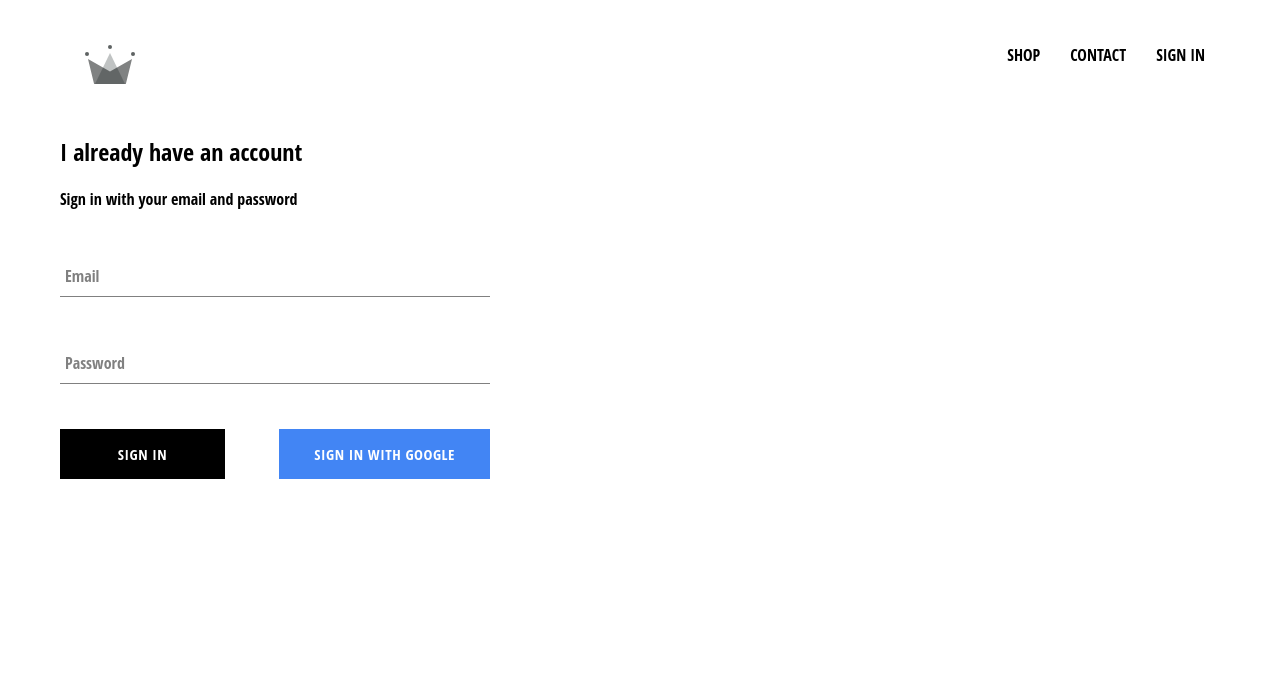
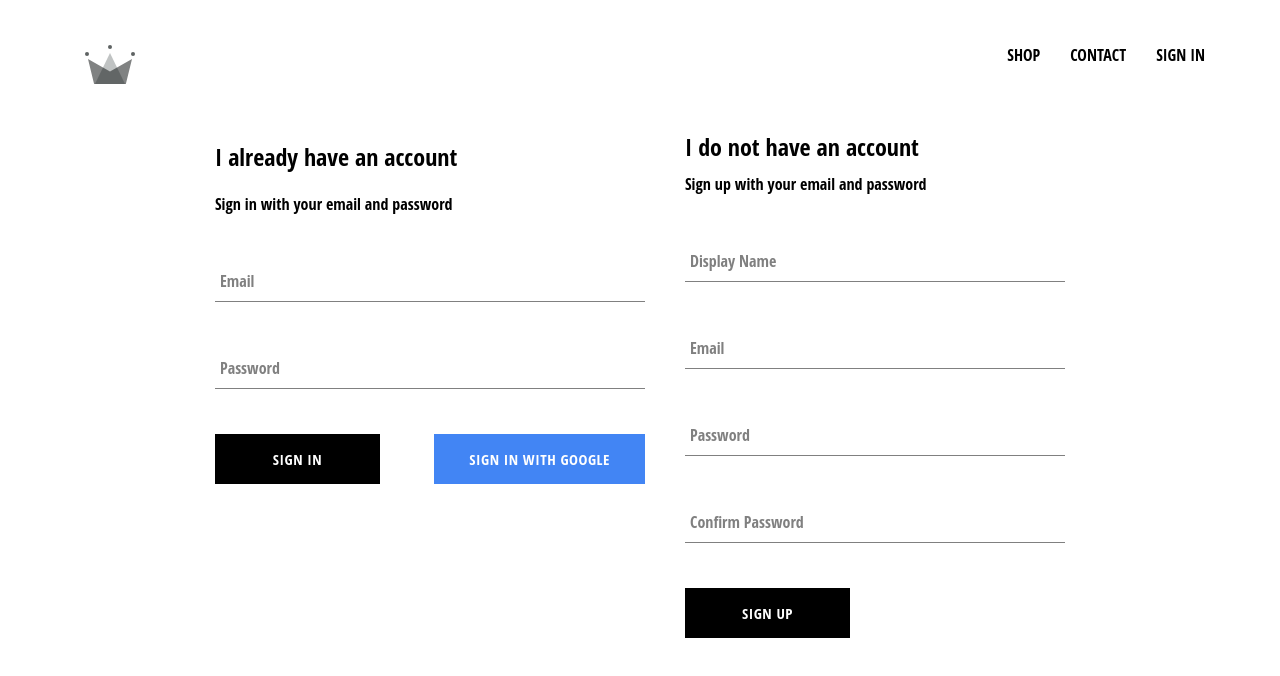
Before and after one commit to yaddamaster/crwn-clothing, a React (Create React App) app: page /signin in a window 1280 px wide. Shown: the top 676 px of the page. Built offline with nearby package versions, Linux system fonts and the light colour scheme; no server answers.

Commit message:
implemented firebase utils, included ability to store authenticated users into our firestore database

```diff
--- a/src/App.js
+++ b/src/App.js
@@ -5,7 +5,7 @@
 import ShopPage from './pages/shop/shop.component';
 import SignInAndSignUpPage from './pages/sign-in-and-sign-up/sign-in-and-sign-up.component';
 import Header from './components/header/header-component';
-import { auth } from './firebase/firebase.utils';
+import { auth, createUserProfileDocument } from './firebase/firebase.utils';
 
 class App extends React.Component {
   constructor() {
@@ -16,18 +16,28 @@
     }
   }
 
+  unsubscribeFromAuth = null;
+
   componentDidMount(){
-      this.unsubscribeFromAuth = auth.onAuthStateChanged(user =>
-        {
-          this.setState(
-            {
-              currentUser: user
-            }
-          );
+    this.unsubscribeFromAuth = auth.onAuthStateChanged(async userAuth => {
+      if (userAuth) {
+        const userRef = await createUserProfileDocument(userAuth);
 
-          console.log(user);
+        userRef.onSnapshot(snapShot => {
+          this.setState({
+              currentUser: {
+                id: snapShot.id,
+                ...snapShot.data()
+              }
+          }, () => {
+            console.log(this.state);
+            })
+        });
       }
-    )
+      else{
+        this.setState({currentUser: userAuth});
+      }
+    });
   }
 
   componentWillUnmount() {
--- /dev/null
+++ b/src/components/sign-up/sign-up.component.jsx
@@ -0,0 +1,102 @@
+import React from 'react';
+
+import FormInput from '../form-input/form-input.component';
+import CustomButton from '../custom-button/custom-button.component';
+
+import { auth, createUserProfileDocument } from '../../firebase/firebase.utils';
+
+import './sign-up.styles.scss';
+
+class SignUp extends React.Component {
+    constructor() {
+        super();
+
+        this.state = {
+            displayName: '',
+            email: '',
+            password: '',
+            confirmPassword: ''
+        }
+    }
+
+    handleSubmit = async event => {
+        event.preventDefault();
+
+        const { displayName, email, password, confirmPassword } = this.state;
+
+        if (password != confirmPassword) {
+            alert("passwords don't match");
+            return;
+        }
+
+        try {
+
+            const { user} = await auth.createUserWithEmailAndPassword(email, password);
+
+            await createUserProfileDocument(user, { displayName });
+
+            this.setState({
+                displayName: '',
+                email: '',
+                password: '',
+                confirmPassword: ''
+            })
+        } catch (error) {
+
+        }
+    };
+
+    handleChange = event => {
+        const { name, value} = event.target;
+
+        this.setState({ [name]: value });
+    }
+
+    render() {
+        const { displayName, email, password, confirmPassword } = this.state;
+
+        return(
+            <div className='sign-up'>
+                <h2 className='title'>I do not have an account</h2>
+                <span>Sign up with your email and password</span>
+                <form className='sign-up-=form' onSubmit={this.handleSubmit}>
+                    <FormInput
+                        type='text'
+                        name='displayName'
+                        value={displayName}
+                        onChange={this.handleChange}
+                        label='Display Name'
+                        required
+                    />
+                    <FormInput
+                        type='email'
+                        name='email'
+                        value={email}
+                        onChange={this.handleChange}
+                        label='Email'
+                        required
+                    />
+                    <FormInput
+                        type='password'
+                        name='password'
+                        value={password}
+                        onChange={this.handleChange}
+                        label='Password'
+                        required
+                    />
+                    <FormInput
+                        type='password'
+                        name='confirmPassword'
+                        value={confirmPassword}
+                        onChange={this.handleChange}
+                        label='Confirm Password'
+                        required
+                    />
+                    <CustomButton type='submit'>SIGN UP</CustomButton>
+                </form>
+            </div>
+        )
+    }
+}
+
+export default SignUp;
--- /dev/null
+++ b/src/components/sign-up/sign-up.styles.scss
@@ -0,0 +1,9 @@
+.sign-up{
+    display: flex;
+    flex-direction: column;
+    width: 380px;
+
+    .title {
+        margin: 10px 0;
+    }
+}
--- a/src/firebase/firebase.utils.js
+++ b/src/firebase/firebase.utils.js
@@ -12,6 +12,33 @@
     appId: "1:1812080544:web:f8207e63e194c6f736e6c5"
 };
 
+export const createUserProfileDocument = async (userAuth, additionalData) => {
+    if (!userAuth) return;
+
+    const userRef = firestore.doc(`users/${userAuth.uid}`);
+
+    const snapShot = await userRef.get();
+
+    if (!snapShot.exists) {
+        const { displayName, email } = userAuth;
+        const createdAt = new Date();
+
+        try {
+            await userRef.set({
+                displayName,
+                email,
+                createdAt,
+                ...additionalData
+            })
+        } catch (error) {
+            console.log('error creating user', error.message);
+        }
+    }
+
+    return userRef;
+}
+
+
 firebase.initializeApp(config);
 
 export const auth = firebase.auth();
--- a/src/pages/sign-in-and-sign-up/sign-in-and-sign-up.component.jsx
+++ b/src/pages/sign-in-and-sign-up/sign-in-and-sign-up.component.jsx
@@ -1,11 +1,15 @@
 import React from 'react';
 
 import SignIn from '../../components/sign-in/sign-in.component';
+import SignUp from '../../components/sign-up/sign-up.component';
 
 import './sign-in-and-sign-up.styles.scss';
 
 const SignInAndSignUpPage = () => (
-    <div className='sign-in-and-sign-up'><SignIn /></div>
+    <div className='sign-in-and-sign-up'>
+        <SignIn />
+        <SignUp />
+    </div>
 );
 
 export default SignInAndSignUpPage;
--- a/src/pages/sign-in-and-sign-up/sign-in-and-sign-up.styles.scss
+++ b/src/pages/sign-in-and-sign-up/sign-in-and-sign-up.styles.scss
@@ -0,0 +1,6 @@
+.sign-in-and-sign-up {
+    width: 850px;
+    display: flex;
+    justify-content: space-between;
+    margin: 30px auto;
+}
```
